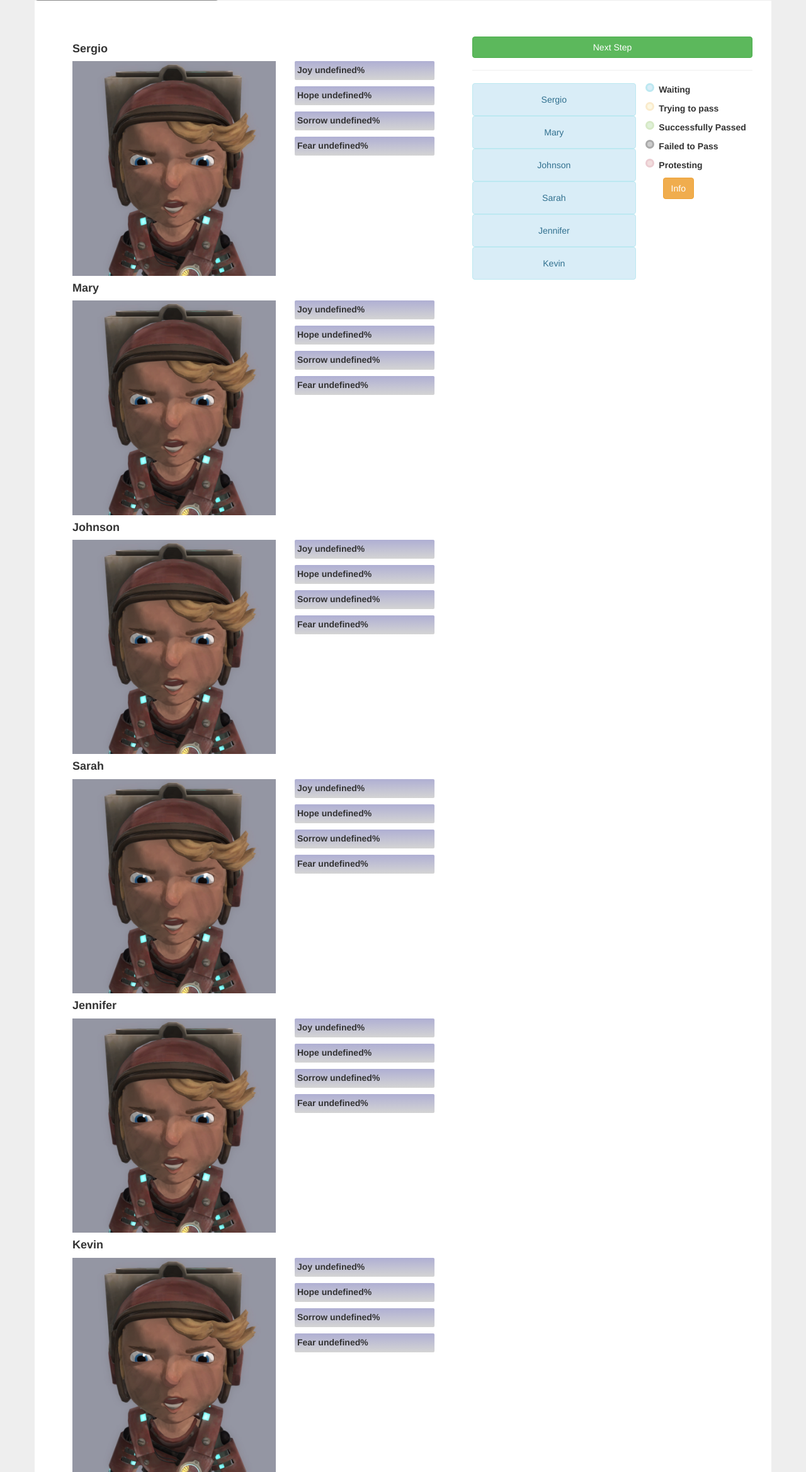
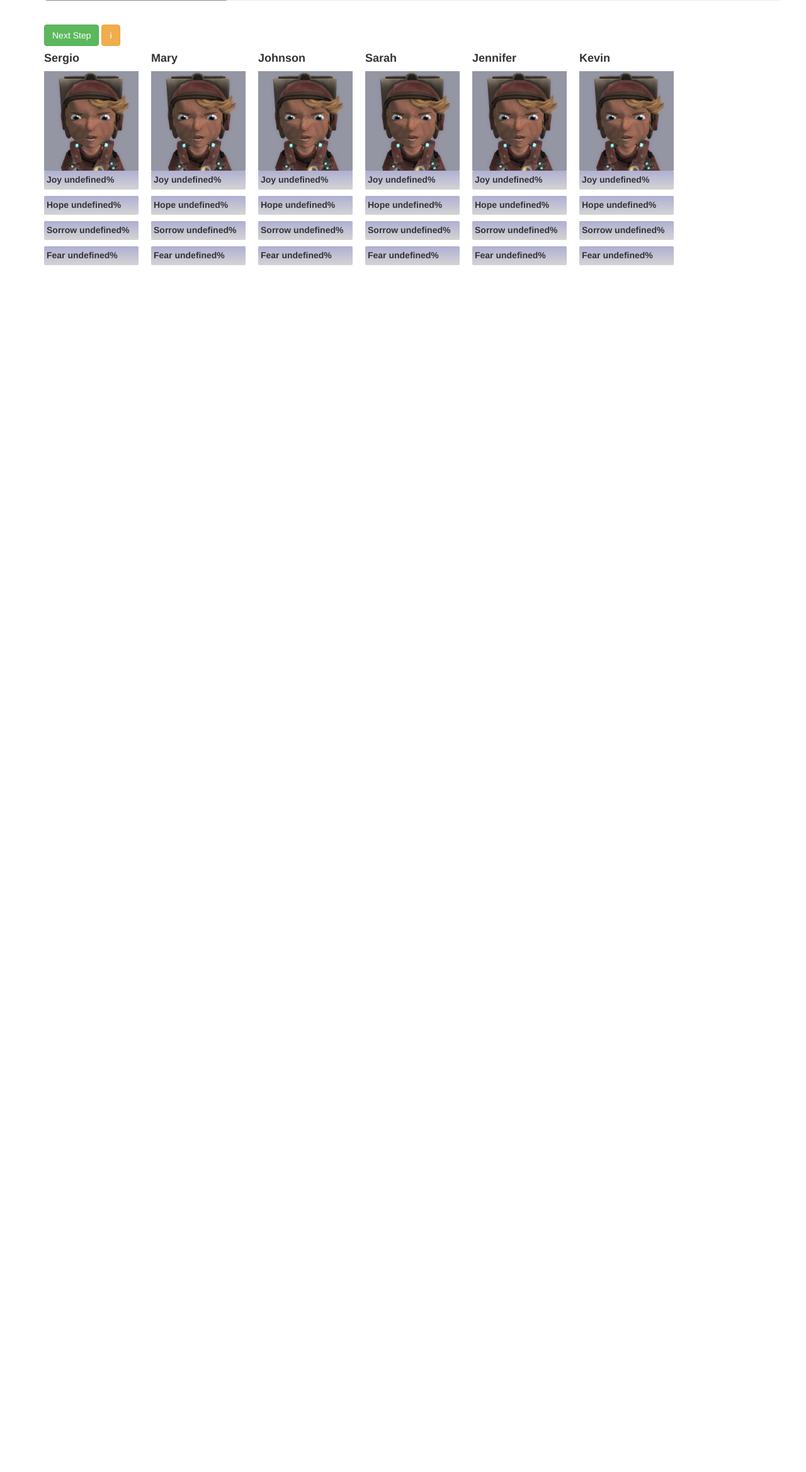
Before and after one commit to mviz/ACORE, a Django app: page / in a window 1280 px wide. Shown: the part 97-2434 px from the top of the page at 63% size. After the commit the page ends 518 px from the top, so only its background shows below. Run offline with Django 3.2, Linux system fonts and the light colour scheme; data that the repository does not hold is empty; some libraries are stand-ins or nearby versions.

Commit message:
Changed layout to horizontal

```diff
--- a/surveys/templates/surveys/home.html
+++ b/surveys/templates/surveys/home.html
@@ -6,7 +6,7 @@
 {% block title %}ACORE{% endblock title %}
 
 {% block page_content %}
-    <div style='height:4em; width:100%; margin-bottom:1.5cm; background-color:#eee;'>
+    <div style='height:4em; width:100%; margin-left:15px; margin-right:15px;  margin-bottom: 1cm; background-color:#eee;'>
         <span id='status1' class='game-status'>
             <h4 class='status-text'> Passive Phase </h4>
         </span>
@@ -21,36 +21,31 @@
         </span>
     </div>
 
-    <div class='col-sm-12' id='central-div'>
-        <div class="col-sm-7" id="npcDiv" style='position:relative'>
-            <div id='newGameDiv' style='display:none'>
-                <div>
-                    <h2 style='text-align:left'> Game Over! </h2>
-                    <button class='btn btn-danger' id='playAgain' style='float:right;'> Play Again </button>
-                </div>
-                <div class='page-header'></div>
-                <div>
-                    <h2 style='text-align:left'> Ready for the survey? </h2>
-                    <a href='/surveys/questions'> <button class='btn btn-primary' style='float:right'> Survey </button> </a>
-                </div>
+    <div class='col-sm-12' id='npcDiv' style='position:relative;'>
+        <div >
+            <button id="nextStep" class="btn btn-success" style='margin-left:0px' type="button" > Next Step </button>
+            <button id="info" class="btn btn-warning " type="button" > i </button>
+        </div>
+
+        <div id='newGameDiv' style='display:none;'>
+            <div class='col-sm-6'>
+                <h2 style='text-align:center'> Game Over! </h2>
+                <div style='text-align:center'> <button class='btn btn-danger' id='playAgain' > Play Again </button> </div>
+                <div class='page-header'> </div>
+            </div>
+            <div class='col-sm-6'>
+                <h2 style='text-align:center'> Ready for the survey? </h2>
+                <div style='text-align:center'> <a href='/surveys/questions'> <button class='btn btn-primary'> Survey </button> </a></div>
+                <div class='page-header'> </div>
             </div>
         </div>
-        <div id='referenceDiv' class="col-sm-5" style='height:75vh;'>
-            <div>
-                <button id="nextStep" class="btn btn-success " type="button" style='position:relative; min-width:100%'> Next Step </button>
-            </div>
-            <div class='page-header' style='margin-top:10px'> </div>
-            <div id='scoreboard' class="col-sm-7" style='padding-left:0px; padding-right:0px;'> </div>
-            <div class="col-sm-5" >
-                <span class='scoreboard-color-legend' style='background-color:#d9edf7; border-color:#bce8f1;'></span> <p class='one-line'> <strong> &nbsp Waiting </strong> </p>
-                <span class='scoreboard-color-legend' style='background-color:#fcf8e3; border-color:#faebcc;'></span> <p class='one-line'> <strong> &nbsp Trying to pass </strong> </p>
-                <span class='scoreboard-color-legend' style='background-color:#dff0d8; border-color:#d6e9c6;'></span> <p class='one-line'> <strong> &nbsp Successfully Passed </strong> </p>
-                <span class='scoreboard-color-legend' style='background-color:#ccc; border-color:#aaa;'></span> <p class='one-line'> <strong> &nbsp Failed to Pass </strong> </p>
-                <span class='scoreboard-color-legend' style='background-color:#f2dede; border-color:#ebccd1;'></span> <p class='one-line'> <strong> &nbsp Protesting </strong> </p>
-                <button id='info' type='button' style='margin-left:2em; float:left' class='btn btn-warning info-button'> Info </button>
-            </div>
-        </div>
+
+
+
     </div>
+
+
+
 {% endblock page_content %}
 
 
@@ -66,6 +61,20 @@
     dt {
         float: left;
         padding: 4px;
+    }
+
+    .npcHolder{
+        /*TODO change these dimensions to proportions, such that different screen sizes and images can be used*/
+        float:left;
+        width:150px;
+        height:360px;
+        margin-right:20px;
+        position:relative;
+    }
+
+    .npcImage{
+        width:100%;
+        height:auto;
     }
 
     .scoreboard-color-legend{
@@ -212,8 +221,6 @@
                 ['{% static "surveys/TEMP.jpg" %}', '{% static "surveys/TEMP.jpg" %}', '{% static "surveys/happy3.jpg" %}', '{% static "surveys/TEMP.jpg" %}'], ['{% static "surveys/TEMP.jpg" %}']
             ]
 
-            console.log("joy: " + joyEmo + "hopeEmo: " + hopeEmo + "sorrow: " + sorrowEmo + "fear: " + fearEmo);
-
             var x = 0;
             var y = 0;
             var deltaX = hopeEmo - fearEmo;
@@ -242,8 +249,7 @@
             }else{
                 y = 0;
             }
-            console.log("deltaX:" + deltaX + "deltaY" + deltaY);
-            console.log("x: " + x + " y: " + y + "emTab[x,y]: " + emotionalTable[x][y]);
+
             return emotionalTable[x][y];
         }
 
@@ -354,26 +360,22 @@
                 document.getElementById('nextStep').disabled = false;
 
                 for(var i = 0; i < npcCount; i++){
-                    $("<div id='npcParent" + (i+1) + "' class='col-sm-12 npc-container'> </div>").appendTo("#npcDiv");
+                    $("<div id='npcParent" + (i+1) + "' class='npc-container npcHolder'> </div>").appendTo("#npcDiv");
 
-                    $("<div id='npcChild" + (i+1) + "' class='col-sm-7'></div>").appendTo('#npcParent' + (i+1));
-                    $("<h4 style='text-align:left'><strong>" + nameList[i] +" </strong></h4>").appendTo("#npcChild" + (i+1));
-                    //$("<img id='npcFace"+ nameList[i] + "' src='" + getHighestEmotion(emotionList[i]) + "' border='0' alt='happy' style='width:100%; height:100%;' />").appendTo("#npcChild" + (i+1));
-                    $("<img id='npcFace"+ nameList[i] + "' src='" + getDynamicFace(emotionList[i]) + "' border='0' alt='happy' style='width:100%; height:100%;' />").appendTo("#npcChild" + (i+1));
-                    $("<div id='npcChildBar" + (i+1) + "' class='col-sm-5'> </div>").appendTo("#npcParent" + (i+1));
-                    $("<h4> &nbsp </h4>").appendTo("#npcChildBar" + (i+1));
-                    $("<dl style='width:100%' id='npcChart"+ (i+1) + "' > </dl>").appendTo("#npcChildBar" + (i+1));
-                    $("<dt id='joytext_" + nameList[i] + "'> Joy " + getEmotionPercent(emotionList[i][0]) + "%</dt>").appendTo("#npcChart"+ (i+1));
-                    $("<dd><div id='joybar_" + nameList[i] + "' class='graph_bar neutral_bar' style='width:" + getEmotionPercent(emotionList[i][0]) + "%'> &nbsp </div></dd>").appendTo("#npcChart" + (i+1));
-                    $("<dt id='hopetext_" + nameList[i] + "'> Hope " + getEmotionPercent(emotionList[i][1]) + "%</dt>").appendTo("#npcChart"+ (i+1));
-                    $("<dd><div id='hopebar_" + nameList[i] + "' class='graph_bar neutral_bar' style='width:" + getEmotionPercent(emotionList[i][1]) + "%'> &nbsp </div></dd>").appendTo("#npcChart" + (i+1));
-                    $("<dt id='sorrowtext_" + nameList[i] + "'> Sorrow " + getEmotionPercent(emotionList[i][2]) + "%</dt>").appendTo("#npcChart" + (i+1));
-                    $("<dd><div id='sorrowbar_" + nameList[i] + "' class='graph_bar neutral_bar' style='width:" + getEmotionPercent(emotionList[i][2]) + "%'> &nbsp </div></dd>").appendTo("#npcChart" + (i+1));
-                    $("<dt id='feartext_" + nameList[i] + "'> Fear " + getEmotionPercent(emotionList[i][3]) + "%</dt>").appendTo("#npcChart" + (i+1));
-                    $("<dd><div id='fearbar_" + nameList[i] + "' class='graph_bar neutral_bar' style='width:" + getEmotionPercent(emotionList[i][3]) + "%'> &nbsp </div></dd>").appendTo("#npcChart" + (i+1));
+                    $("<h4 style='text-align:left'><strong>" + nameList[i] +" </strong></h4>").appendTo("#npcParent" + (i+1));
+                    $("<img id='npcFace"+ nameList[i] + "' src='" + getDynamicFace(emotionList[i]) + "' class='npcImage' />").appendTo("#npcParent" + (i+1));
 
-                    $("<div  id='scoreboard_" + (i+1) + "' class='" + getAlertClass(actionList[i]) + "' style='margin:0; text-align:center;'>" + nameList[i] + "</div>").appendTo('#scoreboard');
-                    //$("<span id='scoreboard_" + (i+1) + "' class='" + getLabelClass(actionList[i]) + "'style='margin:0; text-align:center;'>" + nameList[i] + "</span>").appendTo("#scoreboard");
+                    $("<div id='" + nameList[i] + "Bar'> </div>").appendTo("#npcParent" + (i+1));
+                    $("<dl style='width:100%' id='" + nameList[i] + "Chart' > </dl>").appendTo("#" + nameList[i] + "Bar");
+                    $("<dt id='joytext_" + nameList[i] + "'> Joy " + getEmotionPercent(emotionList[i][0]) + "%</dt>").appendTo("#" + nameList[i] + "Chart");
+                    $("<dd><div id='joybar_" + nameList[i] + "' class='graph_bar neutral_bar' style='width:" + getEmotionPercent(emotionList[i][0]) + "%'> &nbsp </div></dd>").appendTo("#" + nameList[i] + "Chart");
+                    $("<dt id='hopetext_" + nameList[i] + "'> Hope " + getEmotionPercent(emotionList[i][1]) + "%</dt>").appendTo("#" + nameList[i] + "Chart");
+                    $("<dd><div id='hopebar_" + nameList[i] + "' class='graph_bar neutral_bar' style='width:" + getEmotionPercent(emotionList[i][1]) + "%'> &nbsp </div></dd>").appendTo("#" + nameList[i] + "Chart");
+                    $("<dt id='sorrowtext_" + nameList[i] + "'> Sorrow " + getEmotionPercent(emotionList[i][2]) + "%</dt>").appendTo("#" + nameList[i] + "Chart");
+                    $("<dd><div id='sorrowbar_" + nameList[i] + "' class='graph_bar neutral_bar' style='width:" + getEmotionPercent(emotionList[i][2]) + "%'> &nbsp </div></dd>").appendTo("#" + nameList[i] + "Chart");
+                    $("<dt id='feartext_" + nameList[i] + "'> Fear " + getEmotionPercent(emotionList[i][3]) + "%</dt>").appendTo("#" + nameList[i] + "Chart");
+                    $("<dd><div id='fearbar_" + nameList[i] + "' class='graph_bar neutral_bar' style='width:" + getEmotionPercent(emotionList[i][3]) + "%'> &nbsp </div></dd>").appendTo("#" + nameList[i] + "Chart");
+
                 }
                 if(npcCount == 0){
                     setUpEndGame();
@@ -431,7 +433,6 @@
                     for(var i = 0; i < npcCount; i++){
                         document.getElementById('npcFace' + nameList[i]).src = getDynamicFace(emotionList[i]);
 
-                        $('#scoreboard_' + (i+1)).attr('class', getAlertClass(actionList[i]));
                         $('#joytext_' + nameList[i]).text('Joy ' + getEmotionPercent(emotionList[i][0]) + '%');
                         $('#joybar_'+nameList[i]).width(getEmotionPercent(emotionList[i][0]) + '%');
                         $('#hopetext_' + nameList[i]).text('Hope ' + getEmotionPercent(emotionList[i][1]) + '%');
@@ -455,27 +456,44 @@
             for(var i=0; i < passingNPCs.length; i ++){
 
                 var passingIndex = passingNPCs[i]
-                var movingUp = $('#npcParent'+ (passingIndex + 1));
-                var movingDown = $('#npcParent' + passingIndex);
-                var marginDif = parseInt(movingUp.css('marginTop')) + parseInt(movingDown.css('marginBottom'));
-                var upHeight = movingUp.outerHeight() + marginDif;
-                var downHeight = movingDown.outerHeight() + marginDif;
+                // var movingUp = $('#npcParent'+ (passingIndex + 1));
+                // var movingDown = $('#npcParent' + passingIndex);
+                // var marginDif = parseInt(movingUp.css('marginTop')) + parseInt(movingDown.css('marginBottom'));
+                // var upHeight = movingUp.outerHeight() + marginDif;
+                // var downHeight = movingDown.outerHeight() + marginDif;
+                // $.when(
+                //     movingUp.animate({top: -downHeight}, 750),
+                //     movingDown.animate({top: upHeight},750)).then(
+                // function(){
+                //     document.getElementById('nextStep').disabled = false;
+                //     movingUp.insertBefore(movingDown);
+                //     movingUp.css('top', '0px');
+                //     movingDown.css('top', '0px');
+                // });
+
+                var movingLeft = $('#npcParent' + (passingIndex + 1));
+                var movingRight = $('#npcParent' + passingIndex);
+
+                var marginDif = parseInt(movingLeft.css('marginLeft')) + parseInt(movingRight.css('marginLeft')); // Likely just 20 pixels
+                var leftWidth = movingLeft.outerWidth() + marginDif;
+                var rightWidth = movingRight.outerWidth() + marginDif; //TODO these numbers are likely static, and don't need to be computed each time
+
+                console.log('leftwidth: ' + leftWidth  + " rightWidth: " + rightWidth);
                 $.when(
-                    movingUp.animate({top: -downHeight}, 750),
-                    movingDown.animate({top: upHeight},750)).then(
+                    movingLeft.animate({left: -rightWidth}, 750),
+                    movingRight.animate({left: leftWidth}, 750)).then(
                 function(){
                     document.getElementById('nextStep').disabled = false;
-                    movingUp.insertBefore(movingDown);
-                    movingUp.css('top', '0px');
-                    movingDown.css('top', '0px');
+                    movingLeft.insertBefore(movingRight);
+                    movingLeft.css('left', 0);
+                    movingRight.css('left', 0);
                 });
+
 
                 $('#npcParent'+ (passingIndex+1)).attr('id', 'ptemp');
                 $('#npcParent'+ passingIndex).attr('id', 'npcParent'+ (passingIndex + 1));
                 $('#ptemp').attr('id', 'npcParent' + passingIndex);
 
-                $('#scoreboard_' + (passingIndex)).html(nameList[passingIndex-1]);
-                $('#scoreboard_' + (passingIndex + 1)).html(nameList[passingIndex]);
             }
             if(passingNPCs.length == 0){
                 document.getElementById('nextStep').disabled = false;
@@ -484,24 +502,21 @@
 
         function finalUpdate(npcCount){
             /* When it's time for the NPC in first place to receive their item, they are no longer included in teh list of
-            npcs, so they are removed from the layout by a fade out, and all of the NPCs underneath are moved upward to
+            npcs, so they are removed froim the layout by a fade out, and all of the NPCs underneath are moved upward to
             take the higher positions.  In the case that the line is now empty, the game over text and button will appear so that
             the user can start a new game. Currently, the new game button doesn't always work, and I have no idea what it's
             successful execution is dependant on. */
-            var panelHeight = $('#npcParent1').outerHeight();
-            var npcName = document.getElementById('scoreboard_1');
-            npcName.parentNode.removeChild(npcName);
+            var panelWidth = $('#npcParent1').outerWidth(true);
             $.when(
                 $('#npcParent1').animate({opacity: 0}, 750),
-                $('.npc-container').not('#npcParent1').animate({top: -panelHeight}, 750)).then(
+                $('.npc-container').not('#npcParent1').animate({left: -panelWidth}, 750)).then(
             function () {
                 var npcPanel = document.getElementById('npcParent1');
                 npcPanel.parentNode.removeChild(npcPanel);
-                $('.npc-container').css('top', '0px');
+                $('.npc-container').css('left', '0px');
 
                 for(var i = 2; i <=npcCount + 1; i++){
                     $('#npcParent' + i).attr('id', 'npcParent' + (i-1));
-                    $('#scoreboard_' + i).attr('id', 'scoreboard_' + (i-1));
                     document.getElementById('nextStep').disabled = false;
                 }
             });
@@ -529,7 +544,7 @@
             });
             $('#info').click(function(){
                 infoPopup();
-            })
+            });
             $('#playAgain').click(function(){
                 reinitializeNPCs();
             })
--- a/templates/_layouts/base.html
+++ b/templates/_layouts/base.html
@@ -12,7 +12,7 @@
     {% block css %}{% endblock css %}
     {% block js %}{% endblock js %}
 </head>
-<body style='background-color:#eee;'>
+<body >
     <nav class="navbar navbar-inverse navbar-fixed-top" role="navigation">
       <div class="container">
         <div class="navbar-header">
```
